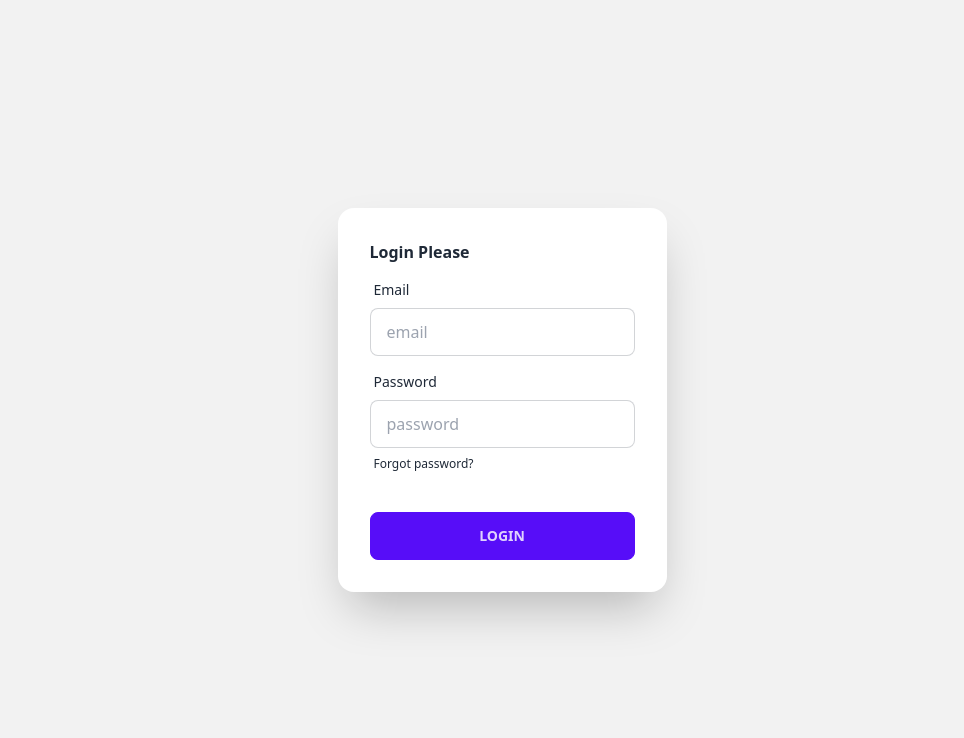
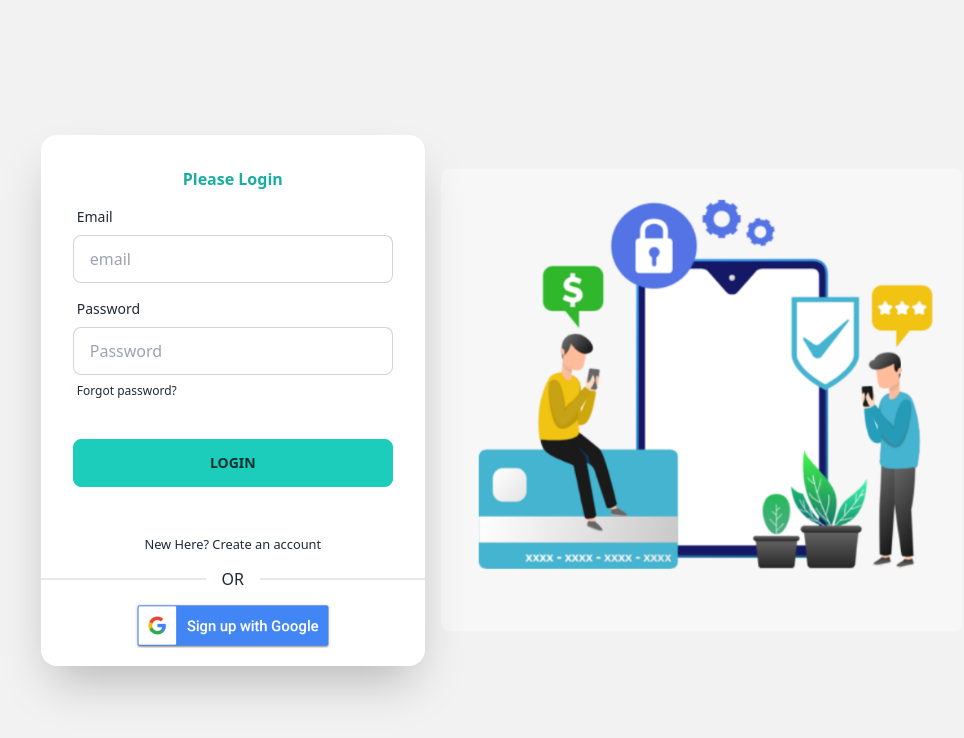
Before and after one commit to rakibulhaque-dev/summer-camp-school-client, a React (Vite) app: page /login in a window 1280 px wide. Shown: the top 738 px of the page, without its empty margins (138-1102 px from the left). Built offline with nearby package versions, Linux system fonts and the light colour scheme; no server answers.

Commit message:
Login page created and implements

```diff
--- a/src/Pages/Login/Login.jsx
+++ b/src/Pages/Login/Login.jsx
@@ -1,7 +1,10 @@
 import React from 'react';
 import { Helmet } from 'react-helmet-async';
 import useAuth from '../../hooks/useAuth';
-import { useLocation, useNavigate } from 'react-router-dom';
+import { Link, useLocation, useNavigate } from 'react-router-dom';
+import loginBanner from '../../../src/assets/banner/signUpImg.png';
+import SocialLogin from '../../Shared/SocialLogin/SocialLogin';
+
 
 const Login = () => {
     const { signIn, setUser } = useAuth();
@@ -31,29 +34,36 @@ const Login = () => {
             </Helmet>
 
             <div className="min-h-screen hero bg-base-200">
-                <div className="flex-col hero-content lg:flex-row-reverse">
-                    <div className="flex-shrink-0 w-full max-w-sm shadow-2xl card bg-base-100">
+                <div className="flex-col hero-content md:flex-row-reverse">
+                    <div className="text-center md:w-1/2 lg:text-left">
+                        <img className='rounded-lg ' src={loginBanner} alt="" />
+                    </div>
+                    <div className="max-w-sm shadow-2xl card md:w-1/2 bg-base-100">
                         <form onSubmit={handleLogin} className="card-body">
-                            <h2 className='font-bold'>Login Please</h2>
+                            <span className='font-bold text-center text-accent-focus'>Please Login</span>
                             <div className="form-control">
                                 <label className="label">
                                     <span className="label-text">Email</span>
                                 </label>
-                                <input type="text" name='email' placeholder="email" className="input input-bordered" />
+                                <input type="email" name="email" placeholder="email" className="input input-bordered" />
                             </div>
                             <div className="form-control">
                                 <label className="label">
                                     <span className="label-text">Password</span>
                                 </label>
-                                <input type="password" placeholder="password" name='password' className="input input-bordered" />
+                                <input type="password" name="password" placeholder="Password" className="input input-bordered" />
                                 <label className="label">
                                     <a href="#" className="label-text-alt link link-hover">Forgot password?</a>
                                 </label>
                             </div>
                             <div className="mt-6 form-control">
-                                <input disabled={false} className="btn btn-primary" type="submit" value="Login" />
+                                <input className="btn btn-accent" type="submit" value="Login" />
                             </div>
                         </form>
+                        <div className='my-3 text-center'>
+                            <p><small>New Here? <Link to="/reg">Create an account</Link> </small></p>
+                            <SocialLogin></SocialLogin>
+                        </div>
                     </div>
                 </div>
             </div>
--- a/src/Shared/NavBar/NavBar.jsx
+++ b/src/Shared/NavBar/NavBar.jsx
@@ -1,15 +1,25 @@
 import React from 'react';
 import logo from '../../../src/assets/logo.jpg';
-import { Link } from 'react-router-dom';
+import { Link, NavLink } from 'react-router-dom';
+import useAuth from '../../hooks/useAuth';
 
 const NavBar = () => {
+    const { user, logOut } = useAuth();
 
+    const handleLogOut = () => {
+        logOut()
+            .then(() => { })
+            .catch(error => console.log(error));
+    }
     const navOptions = <>
         <li><Link to="/instructors">Instructors</Link></li>
         <li><Link to="/classes">Classes</Link></li>
-        <li><Link to="/login">Login</Link></li>
-        <li><Link to="/reg">Register</Link></li>
         <li><Link to="/dashboard">Dashboard</Link></li>
+        <li>
+            {
+                user ? <button onClick={handleLogOut}>LogOut</button> : <li><NavLink to="/login">Login</NavLink></li>
+            }
+        </li>
     </>
 
     return (
@@ -30,7 +40,7 @@ const NavBar = () => {
                     </div>
                 </div>
                 <div className="hidden navbar-center lg:flex">
-                    <ul className="flex gap-4 px-1 menu menu-horizontal ">
+                    <ul className="flex items-center justify-center gap-4 px-1 menu menu-horizontal ">
                         {navOptions}
                     </ul>
                 </div>
--- a/src/Shared/SocialLogin/SocialLogin.jsx
+++ b/src/Shared/SocialLogin/SocialLogin.jsx
@@ -1,10 +1,21 @@
 import React from 'react';
+import useAuth from '../../hooks/useAuth';
+import socialImg from '../../../src/assets/banner/socialia.png';
+const SocialLogin = () => {
+    const { googleSignIn } = useAuth();
 
-const SocialLogin = () => {
+    const handleGoogleSignIn = () => {
+        googleSignIn()
+            .then(result => {
+                console.log(result.user)
+            })
+            .catch(error => console.log(error))
+    }
+
     return (
         <div className='text-center'>
             <div className="divider">OR</div>
-            Google Sign In
+            <button onClick={handleGoogleSignIn}><img src={socialImg} alt="" /></button>
         </div>
     );
 };
--- a/src/providers/AuthProvider.jsx
+++ b/src/providers/AuthProvider.jsx
@@ -1,5 +1,5 @@
 import React, { useEffect, useState } from 'react';
-import { GoogleAuthProvider, createUserWithEmailAndPassword, getAuth, onAuthStateChanged, signInWithEmailAndPassword, signInWithPopup, updateProfile } from "firebase/auth";
+import { GoogleAuthProvider, createUserWithEmailAndPassword, getAuth, onAuthStateChanged, signInWithEmailAndPassword, signInWithPopup, signOut, updateProfile } from "firebase/auth";
 import app from '../firebase/firebase.config';
 import { createContext } from 'react';
 
```
Also changed, not shown: src/assets/banner/socialia.png (added).
